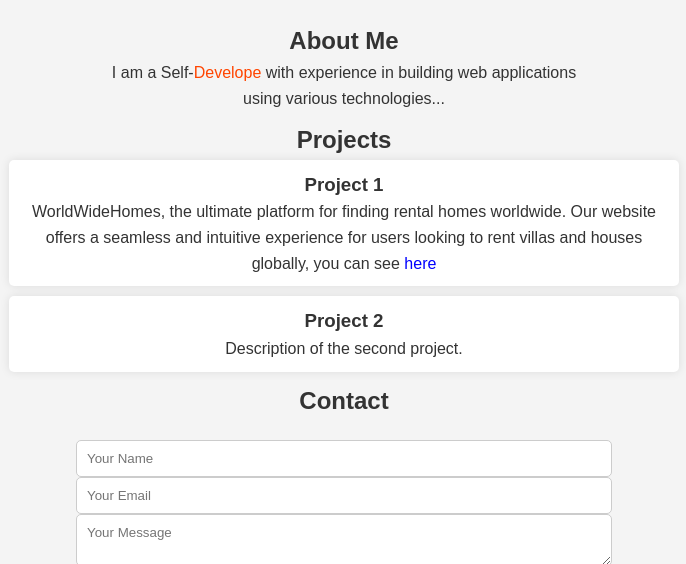
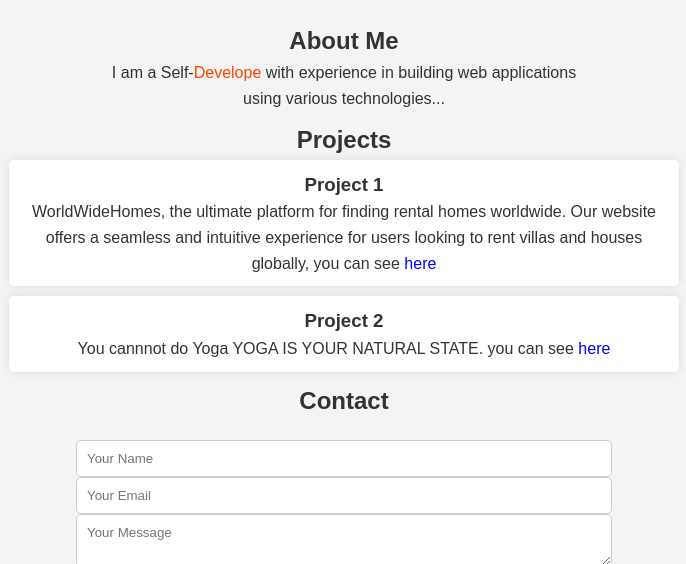
Before and after one commit to Onkor114/portfolio, a plain HTML site: page index.html in a window 1280 px wide. Shown: the part 536-1100 px from the top of the page, without its empty margins (296-982 px from the left). Drawn offline with Linux system fonts and the light colour scheme.

Commit message:
updated project two

```diff
--- a/index.html
+++ b/index.html
@@ -35,7 +35,9 @@
         </div>
         <div class="project">
             <h3>Project 2</h3>
-            <p>Description of the second project.</p>
+            <p>You cannnot do Yoga
+                YOGA IS YOUR NATURAL STATE.
+            you can see <a target="_blank" style="color: blue;" href="https://initial-project-with-dugsiye-dwdj9pud9-abdinours-projects.vercel.app/">here</a></p>
         </div>
     </section>
 
```
